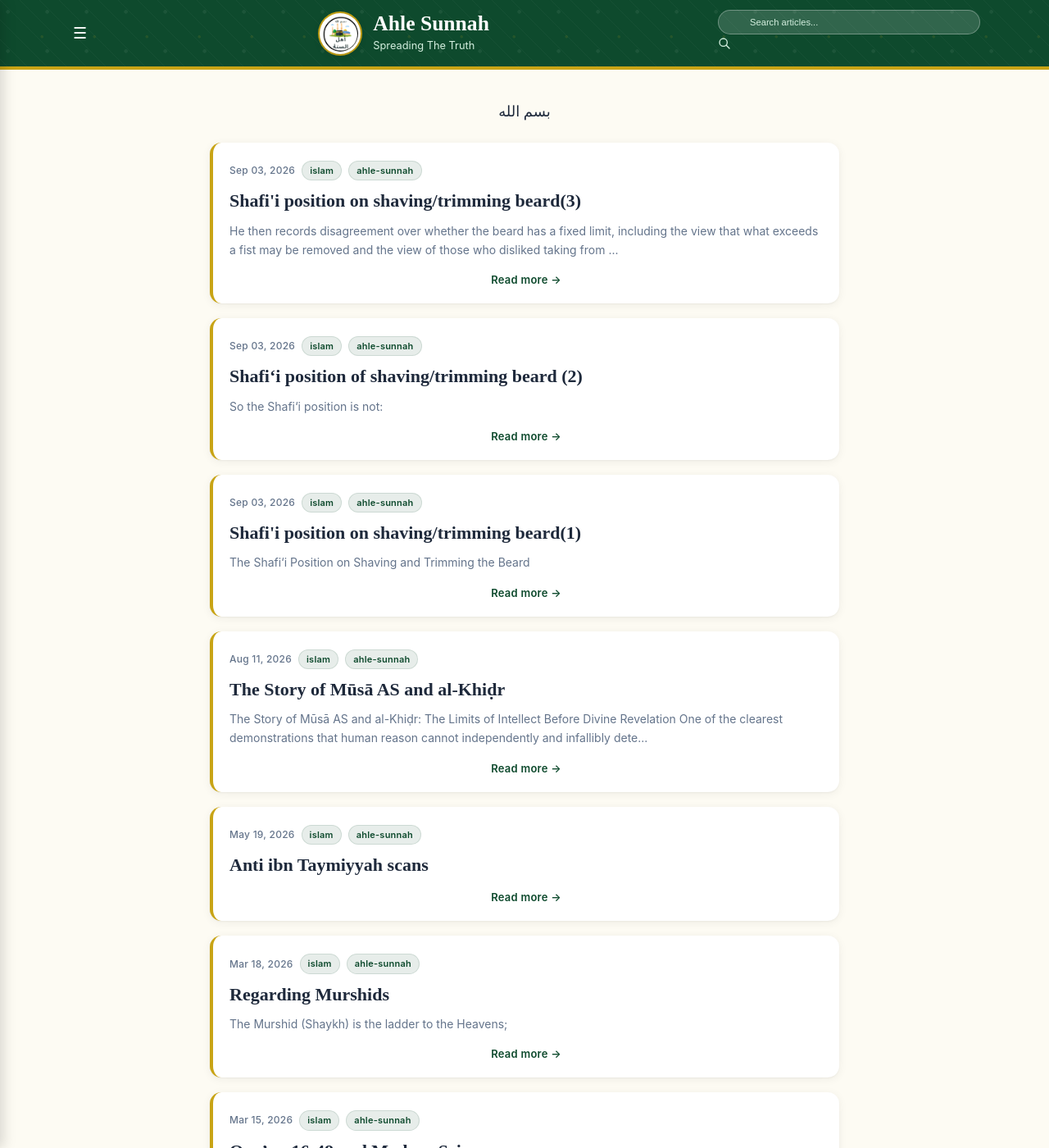
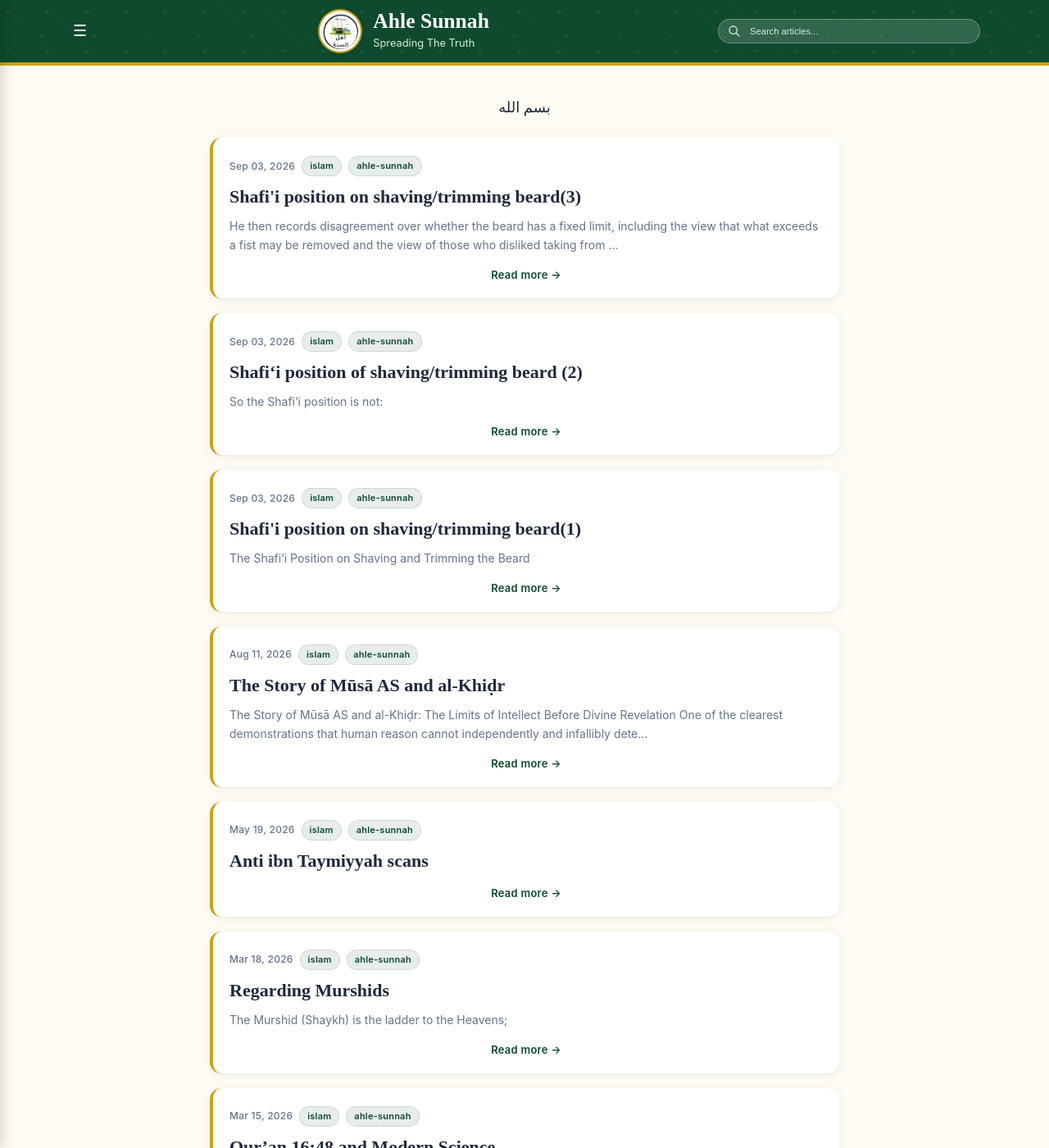
Before and after one commit to Fali17/ahlesunnah, a Jekyll site: the page built from index.html, in a window 1280 px wide and 1400 px high. Shown: the whole window at 82% size. Built offline with Jekyll 4.4.1, drawn with Linux system fonts in a browser that asks for light colours; the list of posts is cut into pages by our own code.

Commit message:
Update main.css

```diff
--- a/assets/css/main.css
+++ b/assets/css/main.css
@@ -634,33 +634,3 @@
   line-height: 1.5;
   font-size: 1rem; /* Highly legible touch target size */
 }
-
-/* Style adjustment converting the search icon element to a pointer trigger */
-.search-button {
-  position: absolute;
-  left: 0;
-  top: 0;
-  height: 100%;
-  width: 42px;
-  background: transparent;
-  border: none;
-  cursor: pointer;
-  display: flex;
-  align-items: center;
-  justify-content: center;
-  padding: 0;
-  outline: none;
-}
-
-.search-button:focus-visible {
-  outline: 2px dashed var(--accent);
-  border-radius: 20px 0 0 20px;
-}
-
-/* Remove default layout conflicts from old icon mapping tags */
-.search-icon {
-  position: static !important;
-  transform: none !important;
-  color: #d4efdf;
-  font-size: 0.95rem;
-}
```
